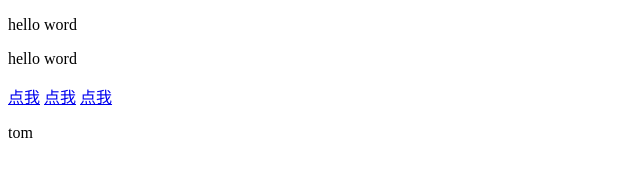
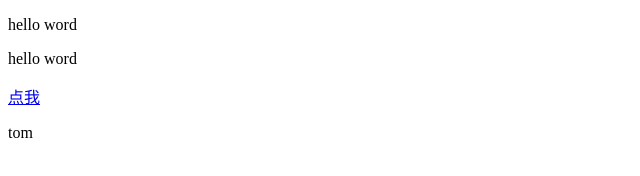
Before and after one commit to qcy0204/xz, a plain HTML site: page index.html in a window 1280 px wide. Shown: the whole page, without its empty margins (0-640 px from the left). Drawn offline with Linux system fonts and the light colour scheme.

Commit message:
删除a标签

```diff
--- a/index.html
+++ b/index.html
@@ -8,8 +8,6 @@
 	 <p>hello word</p>
 	 <p>hello word</p>
 	 <a href="#">点我</a>
-	 <a href="#">点我</a>
-	 <a href="#">点我</a>
 	 <p>tom</p>
 </body>
 </html>
```
